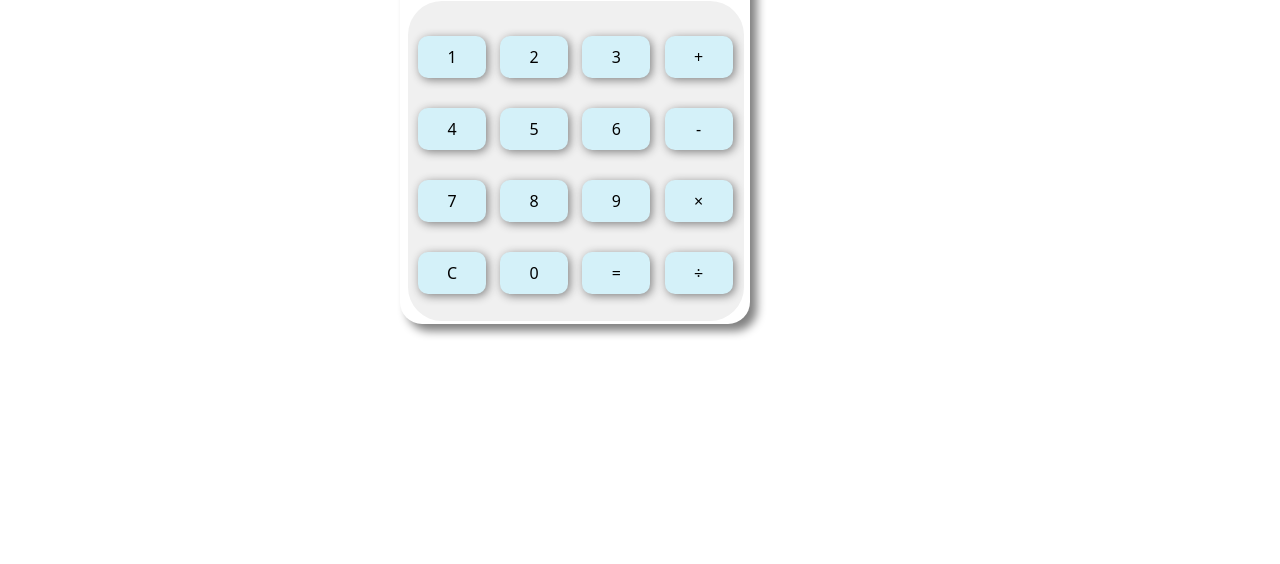
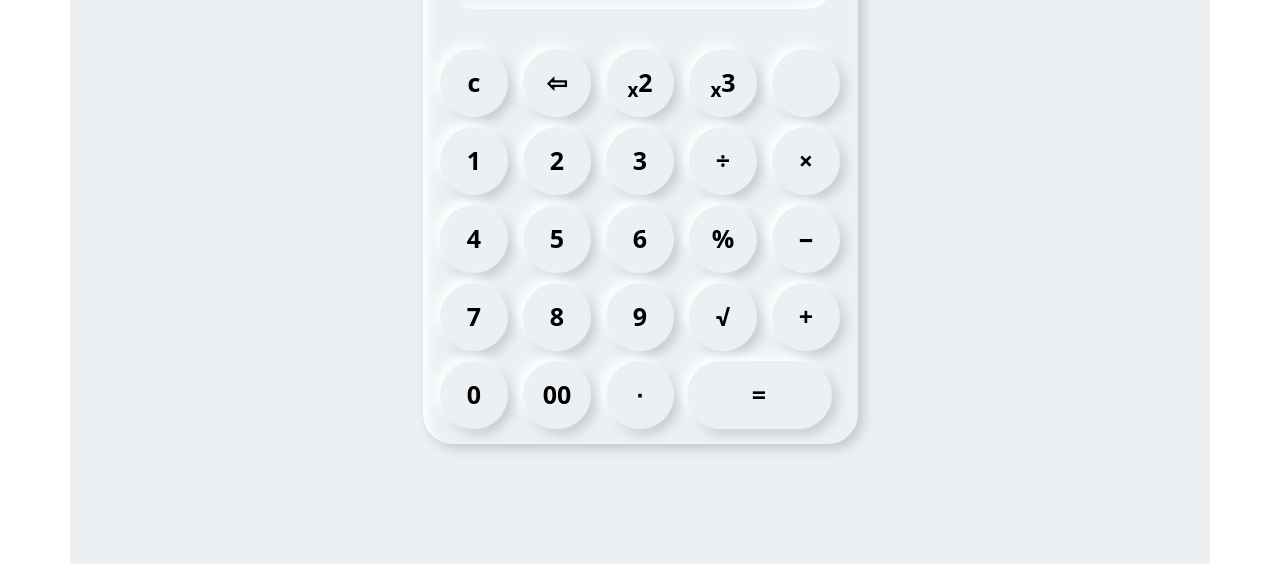
Before and after one commit to mahbubhiron/simple_calculator_JS, a plain HTML site: page index.html in a window 1280 px wide. Shown: the part 236-800 px from the top of the page. Drawn offline with nearby package versions, Linux system fonts and the light colour scheme.

Commit message:
update on 2/6/2022

```diff
--- a/index.html
+++ b/index.html
@@ -6,126 +6,67 @@
     <meta name="viewport" content="width=device-width, initial-scale=1.0">
     <title>--Calculator--</title>
     <link href="https://cdn.jsdelivr.net/npm/bootstrap@5.1.3/dist/css/bootstrap.min.css" rel="stylesheet" integrity="sha384-1BmE4kWBq78iYhFldvKuhfTAU6auU8tT94WrHftjDbrCEXSU1oBoqyl2QvZ6jIW3" crossorigin="anonymous">
-    <style>
-        body{
-            /* background-color: black; */
-            height: auto;
-            width: auto;
-        }
-        .calculator-container{
-            height: 100vh;
-            width: 100vh;
-            margin: auto;
-            position: relative;
-        }
-        .calculator-body{
-            background-color: white;
-            position: absolute;
-            height: 400px;
-            width: 350px;
-            left: 20%;
-            top: 20%;
-            border-radius: 22px;
-            box-shadow: 7px 7px 10px grey;
-            /* margin-top: 40vh; */
-        }
-        .result-field-area{
-            background-color: #F0F0F0;
-            position: absolute;
-            width: 96%;
-            height: 70px;
-            border-radius: 21px;
-            padding: 6px;
-            margin: 5px 8px;
-        }
-        .result-field{
-            height: 80%;
-            width: 100%;
-            margin-top: 9px;
-        }
-        .i-s{
-            padding: 10px;
-            margin-right: 144px;
-        }
-        .iput-field-area{
-            background-color: #F0F0F0;
-            height: 320px;
-            width: 96%;
-            margin: 77px 8px;
-            padding: 5px;
-            border-radius: 34px;
-        }
-        .button{
-            background-color: #d4f1f9;
-            padding: 9px;
-            width: 68px;
-            margin: 15px 5px 0px;
-            box-shadow: 2px 2px 10px grey;
-            border: none;
-            outline: none;
-            border-radius: 10px;
-        }
-    </style>
+    <link rel="stylesheet" href="style.css">
 </head>
 <body>
     <div class="container">
-        <div class="calculator-container">
-            <div class="calculator-body">
-                <div class="result-field-area">
-                    <h2 class="result-field"><span class="i-s" id="take-input">00.00</span><span id="show-result">00.00</span></h2>
-                    <!-- <h2 class="input-field">00.00</h2> -->
-                </div>
-                <div class="iput-field-area">
-                    <div class="row">
-                        <span style="padding-top: 15px;"></span>
-                    </div>
-                    <div class="inline">
-                        <button type="button" class="button" id="1">1 </button>
-                        <button type="button" class="button" id="2">2 </button>
-                        <button type="button" class="button">3 </button>
-                        <button type="button" class="button">+</button>
-                    </div>
-                    <div class="row">
-                        <span style="padding-top: 15px;"></span>
-                    </div>
-                    <div class="inline">
-                        <button type="button" class="button">4 </button>
-                        <button type="button" class="button">5 </button>
-                        <button type="button" class="button">6 </button>
-                        <button type="button" class="button">- </button>
-                    </div>
-                    <div class="row">
-                        <span style="padding-top: 15px;"></span>
-                    </div>
-                    <div class="inline">
-                        <button type="button" class="button">7 </button>
-                        <button type="button" class="button">8 </button>
-                        <button type="button" class="button">9 </button>
-                        <button type="button" class="button">&times; </button>
-                    </div>
-                    <div class="row">
-                        <span style="padding-top: 15px;"></span>
-                    </div>
-                    <div class="inline">
-                        <button type="button" class="button">C </button>
-                        <button type="button" class="button">0 </button>
-                        <button type="button" class="button">= </button>
-                        <button type="button" class="button">&divide; </button>
-                    </div>
-                </div>
-            </div>
+        <div class="calculator-body">
+            <div class="display" id="display"></div>
+            <button class="button" id="button">c</button>
+            <button class="button" id="button">&#8678;</button>
+            <button class="button" id="button"><sub>x</sub>2</button>
+            <button class="button" id="button"><sub>x</sub>3</button>
+            <button class="button" id="button"></button>
+            <button class="button" id="button">1 </button>
+            <button class="button" id="button">2 </button>
+            <button class="button" id="button">3 </button>
+            <button class="button" id="button">&divide;</button>
+            <button class="button" id="button">&times;</button>
+            <button class="button" id="button">4 </button>
+            <button class="button" id="button">5 </button>
+            <button class="button" id="button">6 </button>
+            <button class="button" id="button">&percnt;</button>
+            <button class="button" id="button">&#8722;</button>
+            <button class="button" id="button">7 </button>
+            <button class="button" id="button">8 </button>
+            <button class="button" id="button">9 </button>
+            <button class="button" id="button">&radic;</button>
+            <button class="button" id="button">&#43;</button>
+            <button class="button" id="button">0</button>
+            <button class="button" id="button">00</button>
+            <button class="button" id="button">&#8729;</button>
+            <button class="button eql-btn" id="button">&#61;</button>
         </div>
     </div>
     <script>
+
+        const display = document.getElementById('display');
         const btn = document.getElementsByClassName('button');
         // console.log(btn);
         for (let i = 0; i < btn.length; i++) {
             const element = btn[i];
-            element.addEventListener('click',function(){
-                const number = element.innerHTML;
-                document.getElementById('take-input').innerHTML = number.concat(number);
-            })
-
+            element.addEventListener('click',function(e){
+                // document.getElementById('display').innerText += e.target.innerText;
+                switch(e.target.innerText){
+                    case 'c':
+                        display.innerText = '';
+                        break;
+                    case '⇦':
+                        if(display.innerText){
+                            display.innerText = display.innerText.slice(0, -1);
+                        }
+                        break;
+                    case '=':
+                        try{
+                            display.innerText = eval(display.innerText);
+                        }catch{
+                            display.innerText = 'Error..!';
+                        }
+                        break;
+                    default:
+                        display.innerText += e.target.innerText;
+                }
+            });
         }
     </script>
 </body>
--- /dev/null
+++ b/style.css
@@ -0,0 +1,62 @@
+ *{
+            background-color: #ecf0f3;
+            margin: 0;
+            padding: 0;
+            box-sizing: border-box;
+        }
+        .container{
+            height: 100vh;
+            display: flex;
+            justify-content: center;
+            align-items: center;
+        }
+        .calculator-body{
+            background-color: #ecf0f3;
+            padding: 15px;
+            border-radius: 30px;
+            box-shadow: inset 5px 5px 12px #ffffff,
+                        5px 5px 12px rgba(0,0,0,.16);
+            display: grid;
+            grid-template-columns: repeat(5,73px);
+            grid-gap: 10px;
+        }
+        .display{
+            grid-column: span 5;
+            height: 70px;
+            width: 390px;
+            background-color: #ecf0f3;
+            box-shadow: inset -5px -5px 12px #ffffff,
+                        inset 5px 5px 12px rgba(0,0,0,.16);
+            border: none;
+            border-radius: 30px;
+            color: rgba(70, 70, 70);
+            font-size: 30px;
+            text-align: end;
+            margin: auto;
+            margin-top: 40px;
+            margin-bottom: 30px;
+            padding: 20px;
+        }
+        .button{
+            height: 68px;
+            width: 68px;
+            background-color: #ecf0f3;
+            box-shadow: -5px -5px 12px #ffffff,
+                         5px 5px 12px rgba(0,0,0,.16);
+            border: none;
+            border-radius: 50%;
+            padding: 9px;
+            margin: auto;
+            font-size: 25px;
+            font-weight: bold;
+        }
+        .button:hover{
+            transform: scale(1.1);
+        }
+        .eql-btn{
+            width: 145px;
+            border-radius: 40px;
+            background-color: #ecf0f3;
+            box-shadow: -5px -5px 12px #ffffff,
+                         5px 5px 12px rgba(0,0,0,.16);
+        }
```
